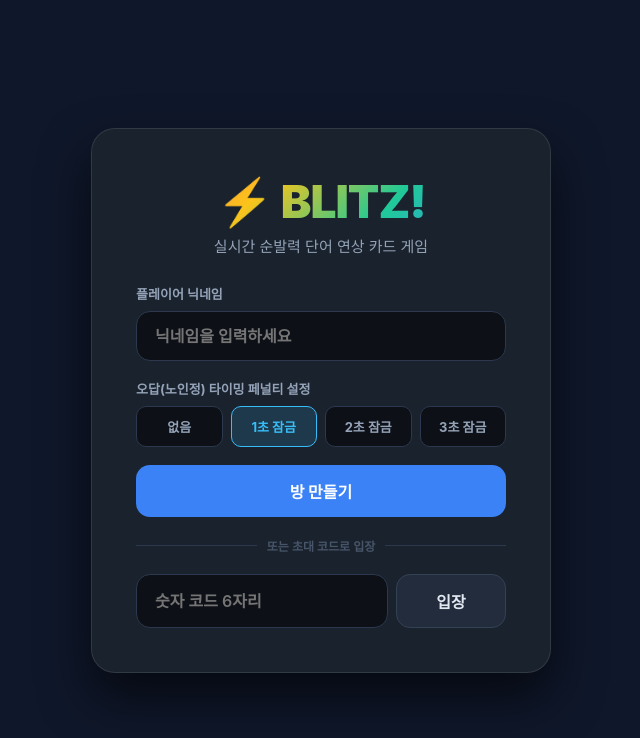
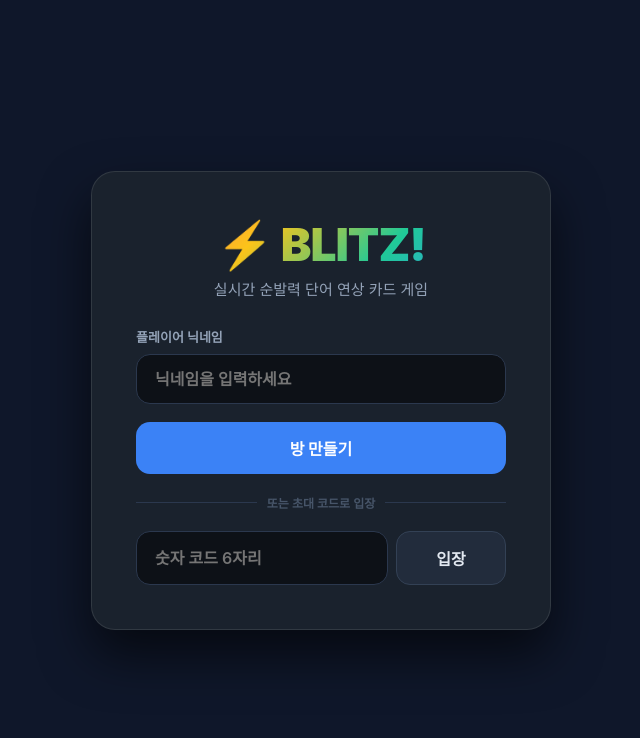
Before and after one commit to noah4034/blitz-game, a React (Vite) app in the folder client/: page / in a window 1280 px wide. Shown: the top 738 px of the page, without its empty margins (319-959 px from the left). Built offline with nearby package versions, Linux system fonts and the light colour scheme; no server answers; the database is empty; a web font is replaced by a local one.

Commit message:
Add files via upload

```diff
--- a/client/src/components/LobbyView.jsx
+++ b/client/src/components/LobbyView.jsx
@@ -2,7 +2,6 @@ import React, { useState, useEffect } from 'react';
 
 export default function LobbyView({ onCreateRoom, onJoinRoom, errorMsg }) {
   const [nickname, setNickname] = useState('');
-  const [penaltySeconds, setPenaltySeconds] = useState(1);
   const [roomCode, setRoomCode] = useState('');
 
   useEffect(() => {
@@ -15,7 +14,7 @@ export default function LobbyView({ onCreateRoom, onJoinRoom, errorMsg }) {
 
   const handleCreate = (e) => {
     e.preventDefault();
-    onCreateRoom({ nickname: nickname.trim() || '플레이어1', penaltySeconds });
+    onCreateRoom({ nickname: nickname.trim() || '플레이어1', penaltySeconds: 1 });
   };
 
   const handleJoin = (e) => {
@@ -42,22 +41,6 @@ export default function LobbyView({ onCreateRoom, onJoinRoom, errorMsg }) {
           value={nickname}
           onChange={(e) => setNickname(e.target.value)}
         />
-      </div>
-
-      <div className="form-group">
-        <label className="form-label">오답(노인정) 타이밍 페널티 설정</label>
-        <div className="penalty-selector">
-          {[0, 1, 2, 3].map((sec) => (
-            <button
-              key={sec}
-              type="button"
-              className={`penalty-option-btn ${penaltySeconds === sec ? 'active' : ''}`}
-              onClick={() => setPenaltySeconds(sec)}
-            >
-              {sec === 0 ? '없음' : `${sec}초 잠금`}
-            </button>
-          ))}
-        </div>
       </div>
 
       <button type="button" className="btn btn-primary" onClick={handleCreate}>
```
